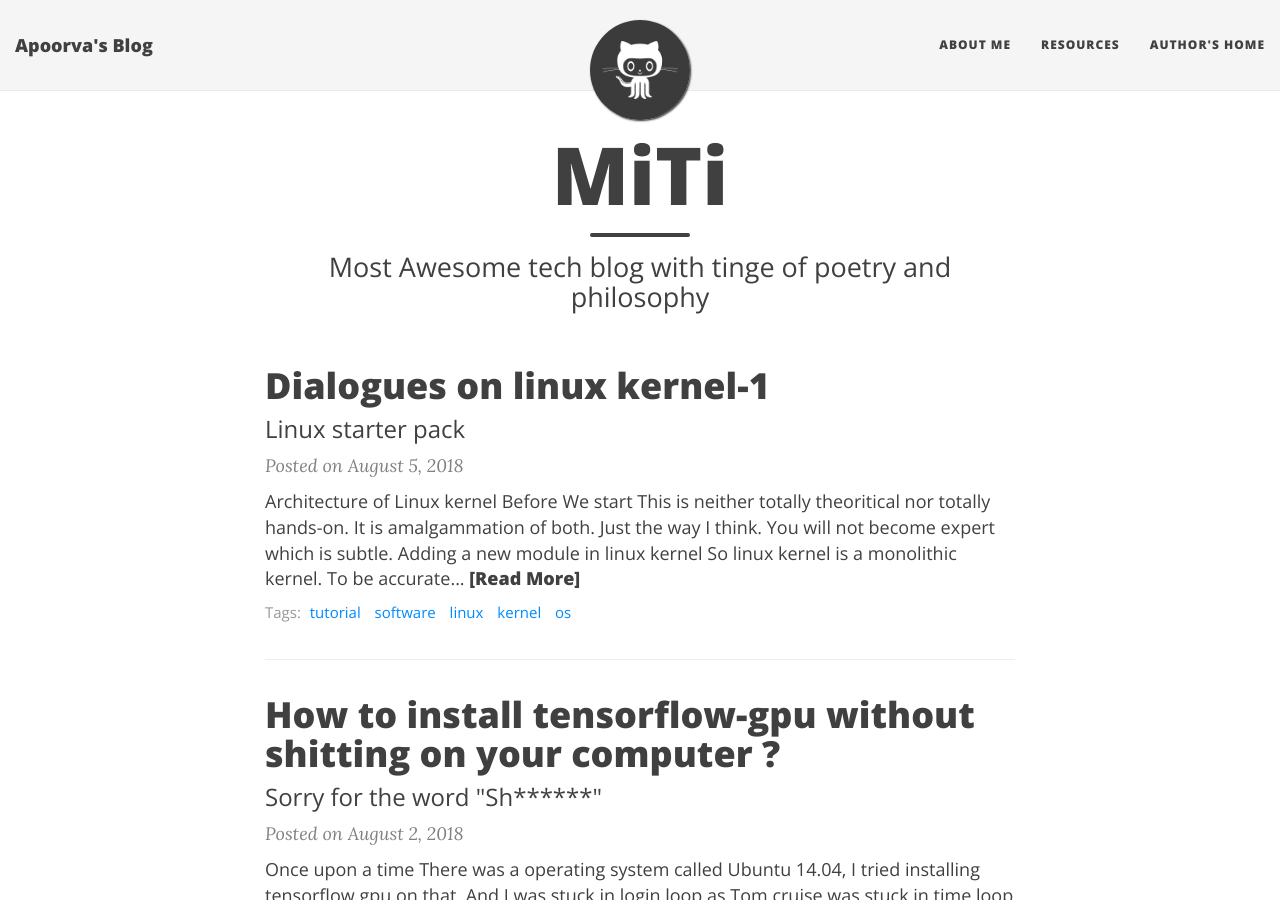
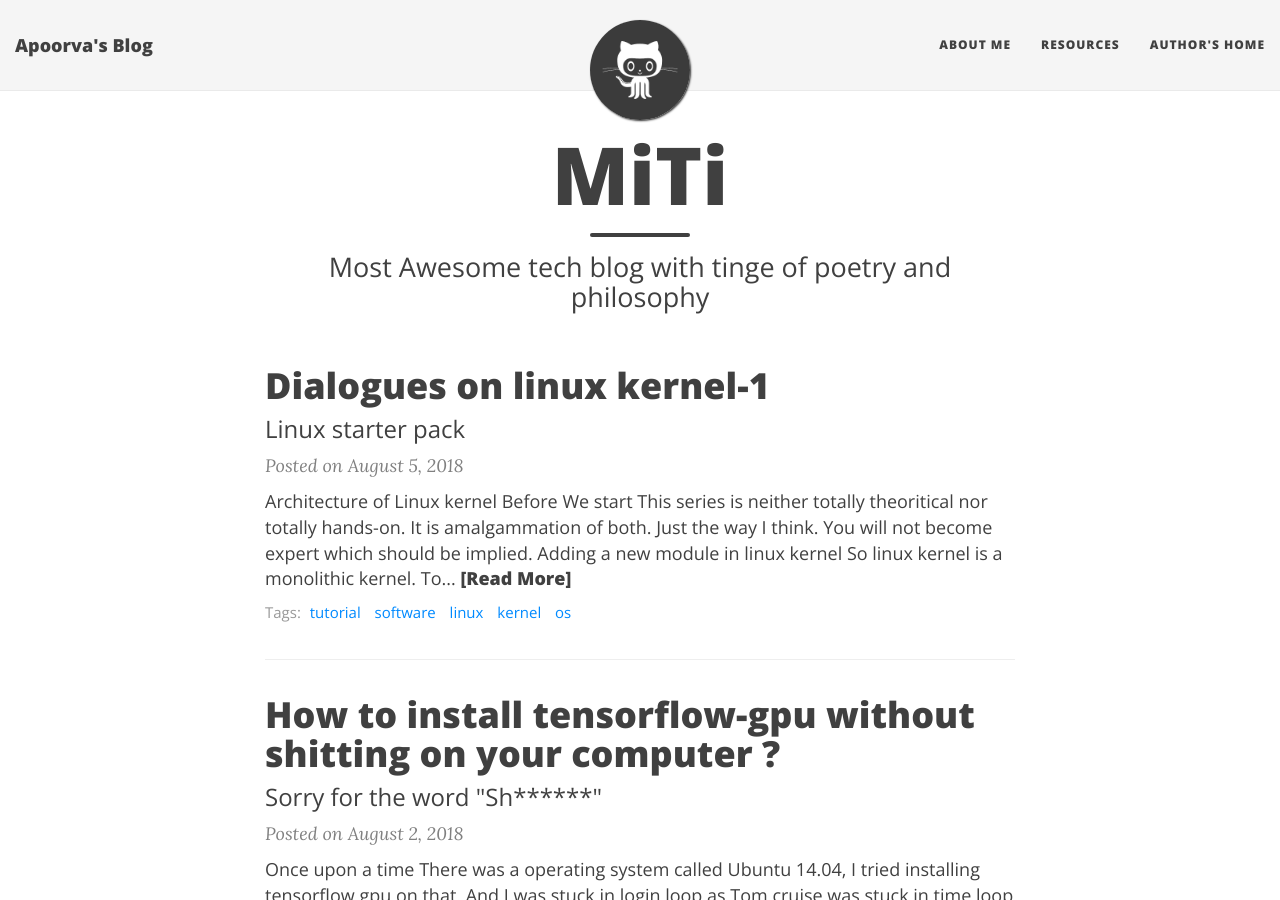
Before and after one commit to rava-dosa/arm, a Jekyll site: the page built from index.html, in a window 1280 px wide and 900 px high. Built offline with Jekyll 4.4.1, drawn with Linux system fonts in a browser that asks for light colours; nearby versions of some CDN libraries; the list of posts is cut into pages by our own code.

Commit message:
done linux-dialogue 1 some change

```diff
--- a/_posts/2018-08-05-Linux-kernel.md
+++ b/_posts/2018-08-05-Linux-kernel.md
@@ -7,7 +7,7 @@ tags: [tutorial, software, linux, kernel, os]
 ### Architecture of Linux kernel
 ![Linux-Architecture](https://i.pinimg.com/originals/a4/76/e5/a476e5ac785fa192712b24316bfaf3c3.gif){:class="img-responsive"}
 ### Before We start
-This is neither totally theoritical nor totally hands-on. It is amalgammation of both. Just the way I think. You will not become expert which is subtle.
+This series is neither totally theoritical nor totally hands-on. It is amalgammation of both. Just the way I think. You will not become expert which should be implied.
 ### Adding a new module in linux kernel
 So linux kernel is a monolithic kernel. To be accurate it is Modular monolithic. Monolithic term in kernal is used in the sense of permission of code running there. If the whole kernel is running in ** ring 0 ** then the kernel will be called monoltihic. But if very few code is running in ring 0 then the kernel is called micro kernel architecture.
 So if a module crashes the whole kernel will crash in linux. So always spawn a VM if you are trying to add garbage in linux.
```
